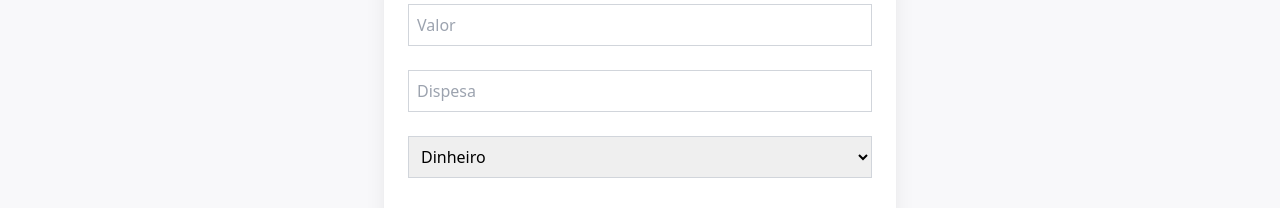
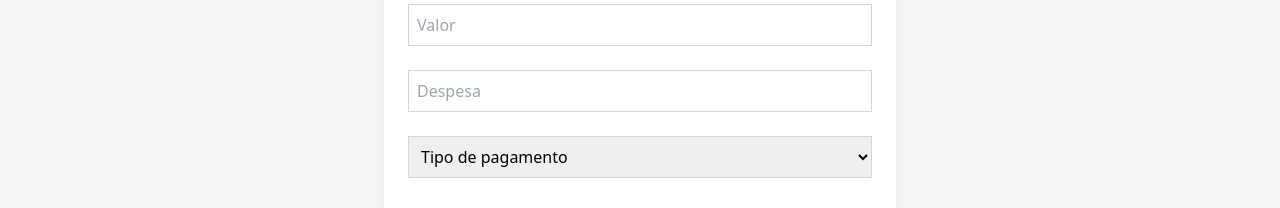
Before and after one commit to RaphaelPach/Processo-IN8, a React (Vite) app: page / in a window 1280 px wide. Both pictures are taken after a click on the button "Cadastrar". Shown: the part 150-358 px from the top of the page. Built offline with nearby package versions, Linux system fonts and the light colour scheme.

Commit message:
fix: select do tipo de pagamento aprimorado

```diff
--- a/src/Componetes/Modal.jsx
+++ b/src/Componetes/Modal.jsx
@@ -54,47 +54,31 @@ const categorie = [
   },
 ];
 
-/* const initState = {
- value: "",
- description: "",
- payType:"",
- categories:"",
-}; */
-
 const Modal = ({ closeModal }) => {
   const [value, setValue] = useState("");
   const [description, setDescription] = useState("");
   const [payType, setPayType] = useState("");
   const [categories, setCategories] = useState("");
-  /* const [dispesa, setDispesa] = useState(initState); */
   const { storeExpense } = UseExpense();
   const [selectedCategory, setSelectedCategory] = useState("");
-
-  /*  const handleChange = ({target}) => {
-    const { name, value } = target
-    setDispesa((prevState) => ({ ...prevState, [name]: value }))
-  } */
 
   const handleChange = (setState) => (event) => {
     setState(event.target.value);
   };
 
-  const handleAddExpanse = (event) => {
+  const handleAddExpense = (event) => {
     event.preventDefault();
-    event.target.reset();
-    /* setDispesa(""); */
-  };
-
-  const newExpense = () => {
     const data = {
       id: uuid(),
       value: Number(value),
       description,
-      payType: 'Dinheiro',
+      payType: payType || "Dinheiro",
       categories,
     };
     storeExpense(data);
+    closeModal();
   };
+
   return (
     <>
       <div className="fixed inset-0 flex items-center justify-center z-50">
@@ -114,7 +98,7 @@ const Modal = ({ closeModal }) => {
               </button>
             </div>
           </div>
-          <form className="space-y-6 flex flex-col" onSubmit={handleAddExpanse}>
+          <form className="space-y-6 flex flex-col" onSubmit={handleAddExpense}>
             <input
               name="valor"
               type="number"
@@ -129,7 +113,7 @@ const Modal = ({ closeModal }) => {
               name="descricao"
               type="text"
               className="border border-gray-300 p-2 text-black"
-              placeholder="Dispesa"
+              placeholder="Despesa"
               value={description}
               onChange={handleChange(setDescription)}
             />
@@ -138,8 +122,9 @@ const Modal = ({ closeModal }) => {
               placeholder="Tipo de Pagamento"
               name="pagamento"
               value={payType}
-              onChange={handleChange(setPayType)}
+              onChange={(event) => setPayType(event.target.value)}
             >
+              <option className="capitalized" value="">Tipo de pagamento</option>
               <option className="capitalized" value="Dinheiro">Dinheiro</option>
               <option className="capitalized" value="Crédito">Crédito</option>
               <option className="capitalized" value="Débito">Débito</option>
@@ -151,11 +136,10 @@ const Modal = ({ closeModal }) => {
                     key={item.id}
                     className={`p-4 border border-1 shadow-lg mt-2`}
                     onClick={(e) => {
-                      e.preventDefault()
+                      e.preventDefault();
                       setSelectedCategory(item.name);
-                      setCategories(item.name)
+                      setCategories(item.name);
                     }}
-
                   >
                     {React.cloneElement(item.icon, {
                       className: `${
@@ -168,7 +152,7 @@ const Modal = ({ closeModal }) => {
                 ))}
               </div>
               <button
-                onClick={newExpense}
+                type="submit"
                 className="bg-primary
                  hover:bg-pink-700
                  text-white font-bold py-2
```
